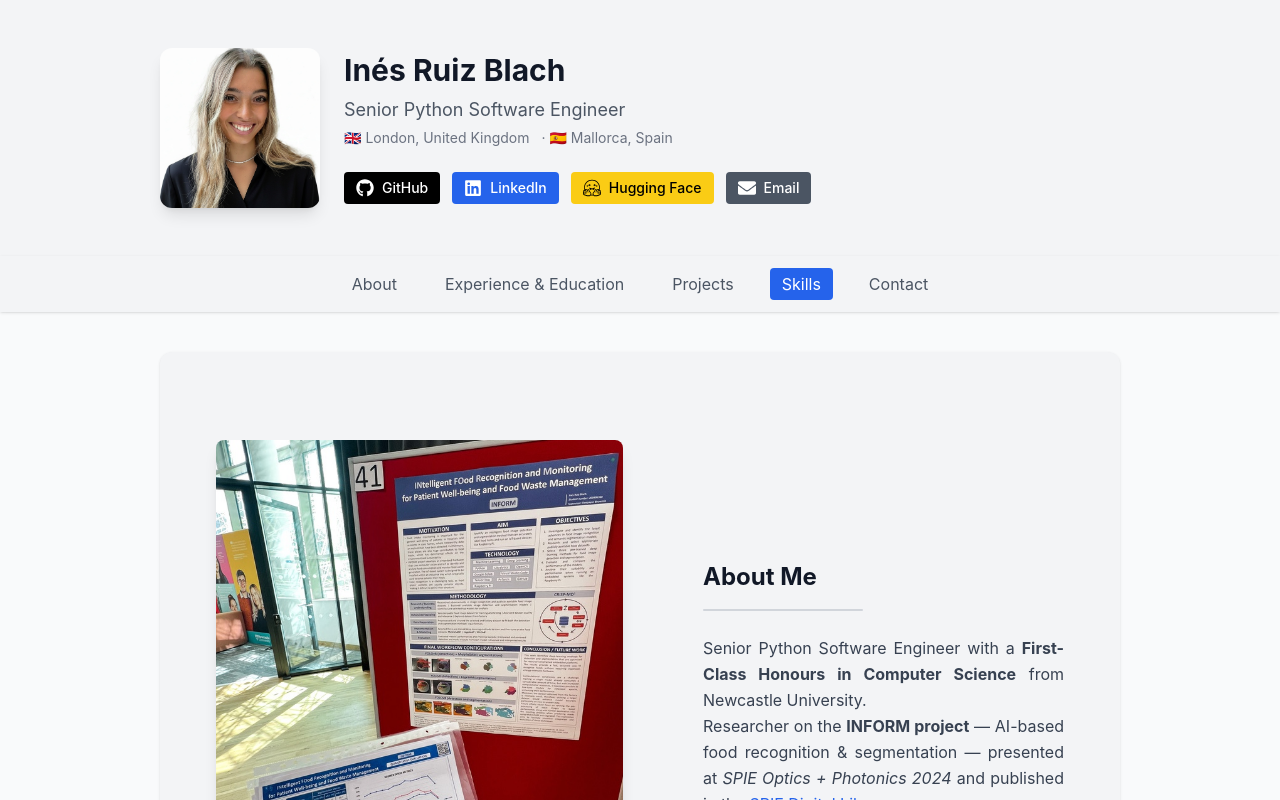
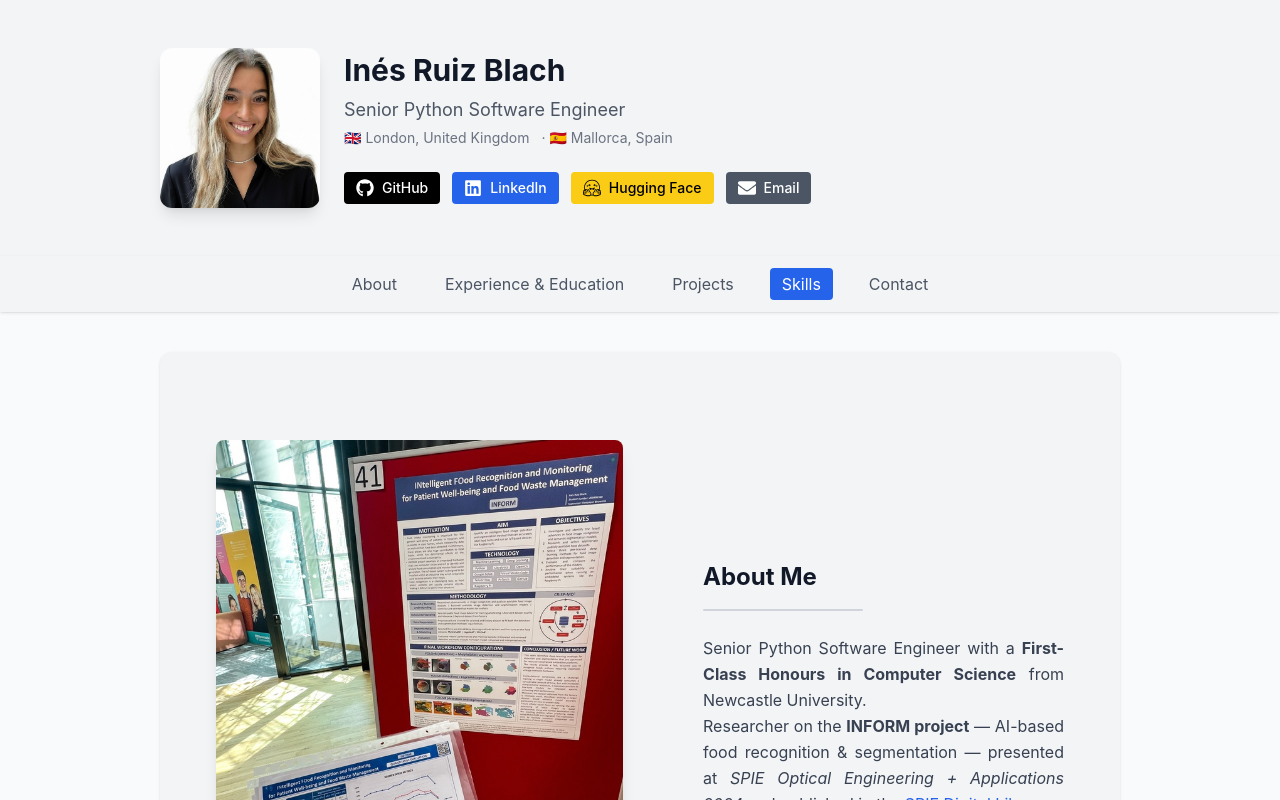
Before and after one commit to inesruizblach/inesruizblach.github.io, a React (Vite) app: page / in a window 1280 px wide. Shown: the top 800 px of the page. Built offline with nearby package versions, Linux system fonts and the light colour scheme.

Commit message:
Updated naming of the SPIE Optical Engineering + Applications 2024

```diff
--- a/src/components/About.jsx
+++ b/src/components/About.jsx
@@ -29,7 +29,7 @@ const About = () => (
         <p className="text-gray-700 leading-relaxed mb-6 text-justify">
           Senior Python Software Engineer with a <strong>First-Class Honours in Computer Science</strong> from Newcastle University.<br />
           Researcher on the <strong>INFORM project</strong> — AI-based food recognition & segmentation — presented at
-          <em> SPIE Optics + Photonics 2024</em> and published in the <a href="https://doi.org/10.1117/12.3031247" className="text-blue-600 underline" target="_blank" rel="noopener noreferrer">SPIE Digital Library</a>.<br />
+          <em> SPIE Optical Engineering + Applications 2024</em> and published in the <a href="https://doi.org/10.1117/12.3031247" className="text-blue-600 underline" target="_blank" rel="noopener noreferrer">SPIE Digital Library</a>.<br />
         </p>
       </div>
 
--- a/src/components/Projects.jsx
+++ b/src/components/Projects.jsx
@@ -18,7 +18,7 @@ const projects = [
           className="text-blue-600 underline"
         >
           Food recognition and segmentation using embedded hardware
-        </a>, presented at SPIE Optics + Photonics 2024 and published in the SPIE Digital Library.<br/>
+        </a>, presented at SPIE Optical Engineering + Applications 2024 and published in the SPIE Digital Library.<br/>
       </>
     ),
     tech: "Python · TensorFlow · PyTorch · OpenCV · YOLO · Raspberry Pi",
```
